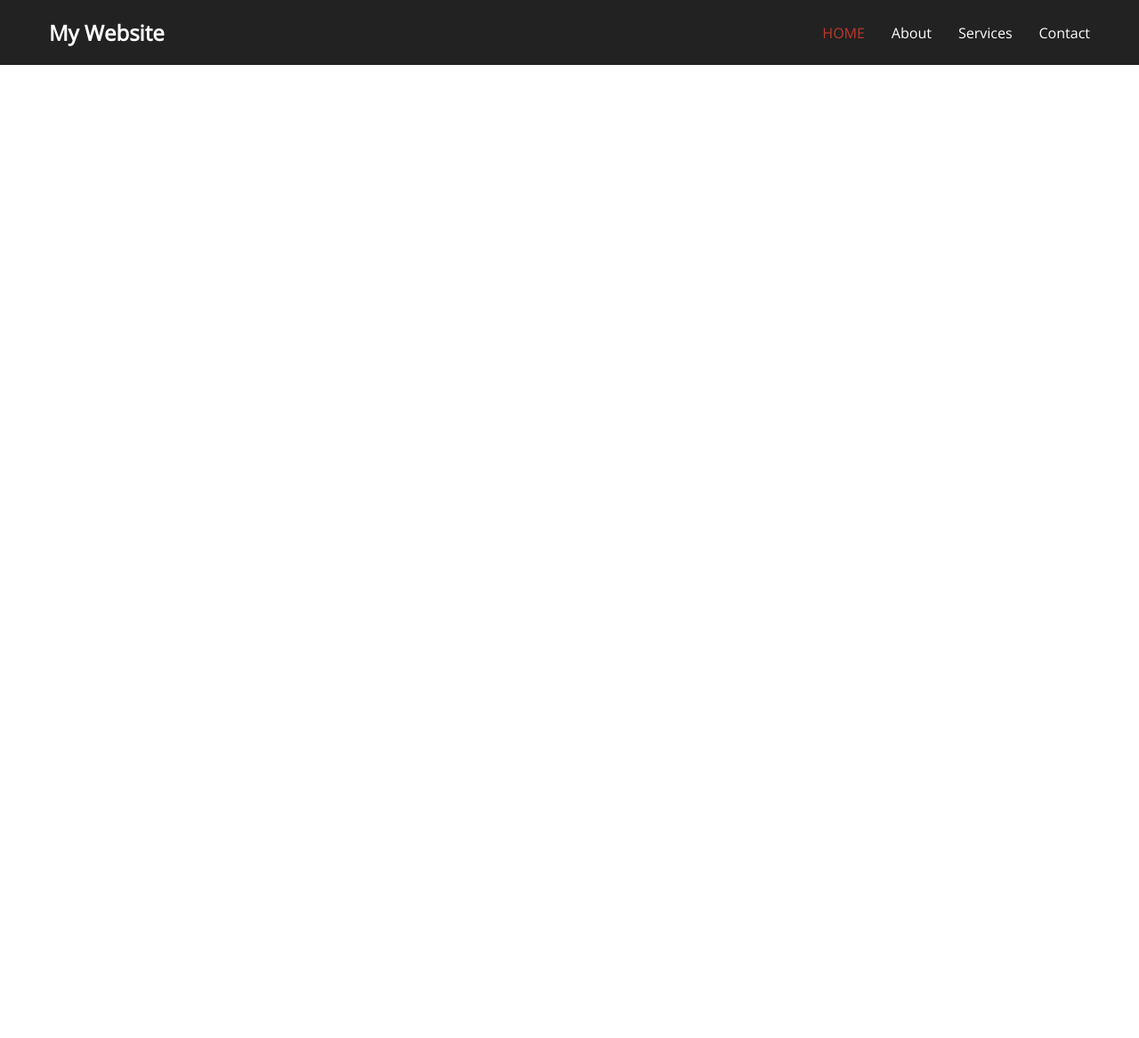
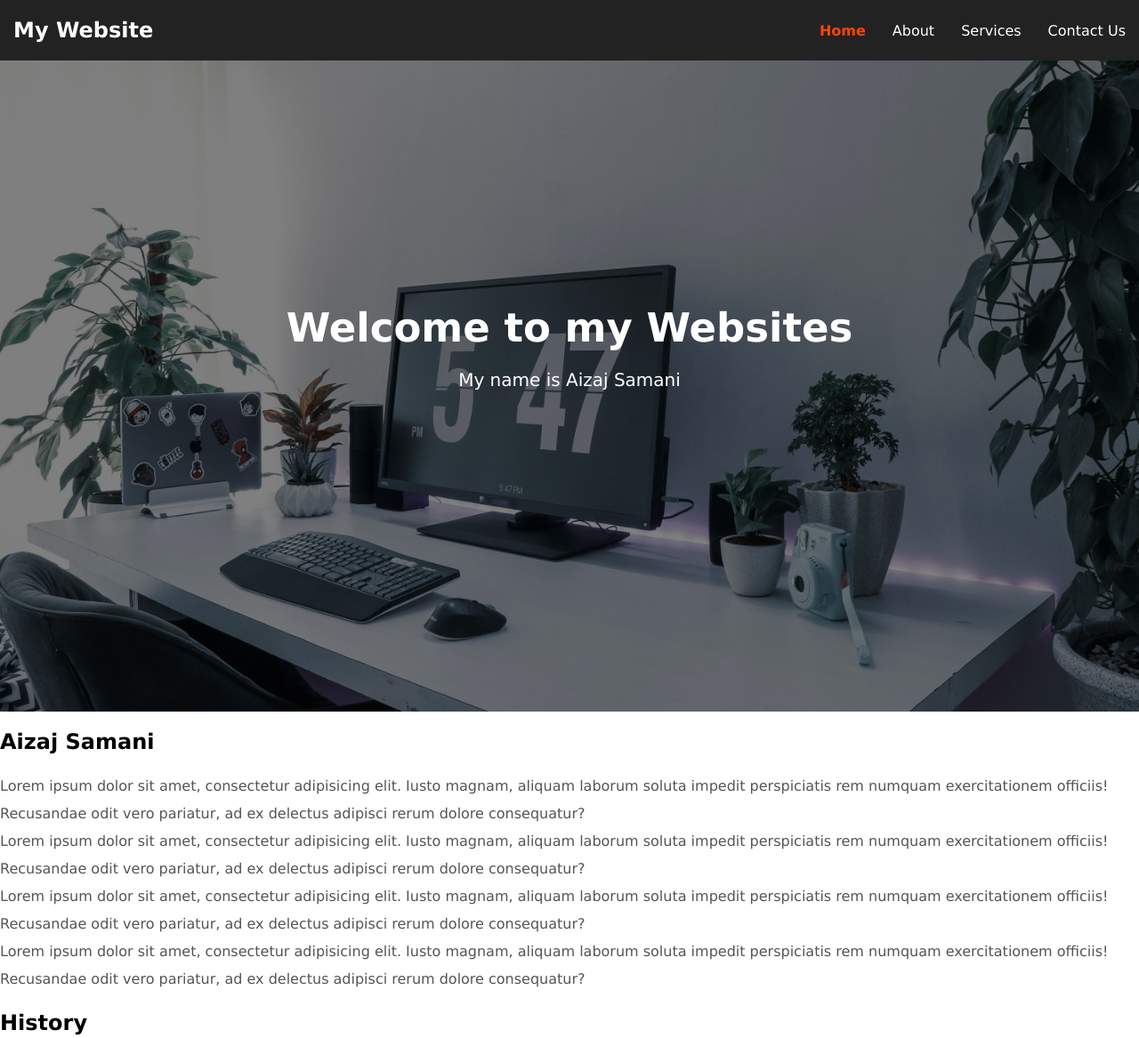
Before and after one commit to Aizaj506/Sticky-Navbar, a plain HTML site: page index.html in a window 1280 px wide. Shown: the top 1167 px of the page at 89% size. Before the commit the page ends 800 px from the top, so only its background shows below. Drawn offline with nearby package versions, Linux system fonts and the light colour scheme.

Commit message:
Done with the project

```diff
--- a/index.html
+++ b/index.html
@@ -7,16 +7,42 @@
     <link rel="stylesheet" href="style.css">
 </head>
 <body>
+    <!-- Navbar -->
     <nav class="nav">
         <div class="container">
             <h1 class="logo"><a href="#">My Website</a></h1>
             <ul>
-                <li><a href="#" class="current">HOME</a></li>
+                <li><a href="#" class="current">Home</a></li>
                 <li><a href="#">About</a></li>
                 <li><a href="#">Services</a></li>
-                <li><a href="#">Contact</a></li>
+                <li><a href="#">Contact Us</a></li>
             </ul>
         </div>
     </nav>
+
+    <!-- Hero Section -->
+    <section class="hero">
+        <div class="container">
+            <h1>Welcome to my Websites</h1>
+            <p>My name is Aizaj Samani</p>
+        </div>
+    </section>
+
+    <!-- Content Section -->
+    <section class="content container">
+        <h2>Aizaj Samani</h2>
+        <p>Lorem ipsum dolor sit amet, consectetur adipisicing elit. Iusto magnam, aliquam laborum soluta impedit perspiciatis rem numquam exercitationem officiis! Recusandae odit vero pariatur, ad ex delectus adipisci rerum dolore consequatur?</p>
+        <p>Lorem ipsum dolor sit amet, consectetur adipisicing elit. Iusto magnam, aliquam laborum soluta impedit perspiciatis rem numquam exercitationem officiis! Recusandae odit vero pariatur, ad ex delectus adipisci rerum dolore consequatur?</p>
+        <p>Lorem ipsum dolor sit amet, consectetur adipisicing elit. Iusto magnam, aliquam laborum soluta impedit perspiciatis rem numquam exercitationem officiis! Recusandae odit vero pariatur, ad ex delectus adipisci rerum dolore consequatur?</p>
+        <p>Lorem ipsum dolor sit amet, consectetur adipisicing elit. Iusto magnam, aliquam laborum soluta impedit perspiciatis rem numquam exercitationem officiis! Recusandae odit vero pariatur, ad ex delectus adipisci rerum dolore consequatur?</p>
+
+        <h3>History</h3>
+        <p>Lorem ipsum dolor sit amet consectetur, adipisicing elit. Magnam quam recusandae totam ullam odit commodi quos enim accusamus eius, nesciunt laborum consequatur! Iusto facilis quae asperiores enim? Eveniet, dignissimos nesciunt.</p>
+        <p>Lorem ipsum dolor sit amet consectetur, adipisicing elit. Magnam quam recusandae totam ullam odit commodi quos enim accusamus eius, nesciunt laborum consequatur! Iusto facilis quae asperiores enim? Eveniet, dignissimos nesciunt.</p>
+        <p>Lorem ipsum dolor sit amet consectetur, adipisicing elit. Magnam quam recusandae totam ullam odit commodi quos enim accusamus eius, nesciunt laborum consequatur! Iusto facilis quae asperiores enim? Eveniet, dignissimos nesciunt.</p>
+        <p>Lorem ipsum dolor sit amet consectetur, adipisicing elit. Magnam quam recusandae totam ullam odit commodi quos enim accusamus eius, nesciunt laborum consequatur! Iusto facilis quae asperiores enim? Eveniet, dignissimos nesciunt.</p>
+    </section>
+
+    <script src="script.js"></script>
 </body>
 </html>
--- /dev/null
+++ b/script.js
@@ -0,0 +1,11 @@
+const nav = document.querySelector('.nav');
+window.addEventListener('scroll', fixNav);
+
+function fixNav(){
+    if(window.scrollY > nav.offsetHeight + 150){
+        nav.classList.add('active');
+    }
+    else{
+        nav.classList.remove('active');
+    }
+}
--- a/style.css
+++ b/style.css
@@ -1,20 +1,12 @@
-@import url('https://fonts.googleapis.com/css?family=Open+Sans');
-
 *{
-    box-sizing: border-box;
     margin: 0;
     padding: 0;
+    box-sizing: border-box;
 }
 
 body{
-    font-family: 'Open Sans', sans-serif;
-    color: #222;
+    font-family: 'Lucida Sans', 'Lucida Sans Regular', 'Lucida Grande', 'Lucida Sans Unicode', Geneva, Verdana, sans-serif;
     padding-bottom: 50px;
-}
-
-.container{
-    max-width: 1200px;
-    margin: 0 auto;
 }
 
 .nav{
@@ -36,8 +28,8 @@ body{
 
 .nav ul{
     display: flex;
+    align-items: center;
     list-style-type: none;
-    align-items: center;
     justify-content: center;
 }
 
@@ -48,9 +40,15 @@ body{
     transition: all 0.3s ease-in-out;
 }
 
+.nav a.current,
+.nav a:hover{
+    color: orangered;
+    font-weight: bold;
+}
+
 .nav.active{
     background-color: #fff;
-    box-shadow: 0 2px 10px rgb(0, 0, 0, 0.3);
+    box-shadow: 0 2px 10px rgba(0, 0, 0, 0.3)
 }
 
 .nav.active a{
@@ -61,7 +59,58 @@ body{
     padding: 10px 0;
 }
 
-.nav a.current,
-.nav a:hover{
-    color: #c0392b;
+.nav.active a.current,
+.nav.active a:hover{
+    color: orangered;
 }
+
+
+/* Hero Section */
+.hero{
+    background-image: url('./Image/bg\ \(2\).jpg');
+    height: 100vh;
+    color: #fff;
+    background-repeat: no-repeat;
+    background-size: cover;
+    background-position: bottom center;
+    margin-bottom: 20px;
+    position: relative;
+    z-index: -1;
+    display: flex;
+    justify-content: center;
+    align-items: center;
+    text-align: center;
+}
+
+.hero::before{
+    content: '';
+    position: absolute;
+    top: 0;
+    left: 0;
+    width: 100%;
+    height: 100%;
+    background-color: rgba(0, 0, 0, 0.5);
+    z-index: -1;
+}
+
+.hero h1{
+    font-size: 45px;
+    margin: -20px 0 20px;
+}
+
+.hero p{
+    font-size: 20px;
+    letter-spacing: 1;
+}
+
+/* Content Section */
+.content h2,h3{
+    font-size: 150%;
+    margin: 20px 0;
+}
+
+.content p{
+    color: #555;
+    line-height: 31px;
+    letter-spacing: 1;
+}
```
Also changed, not shown: Image/bg (2).jpg (added).
